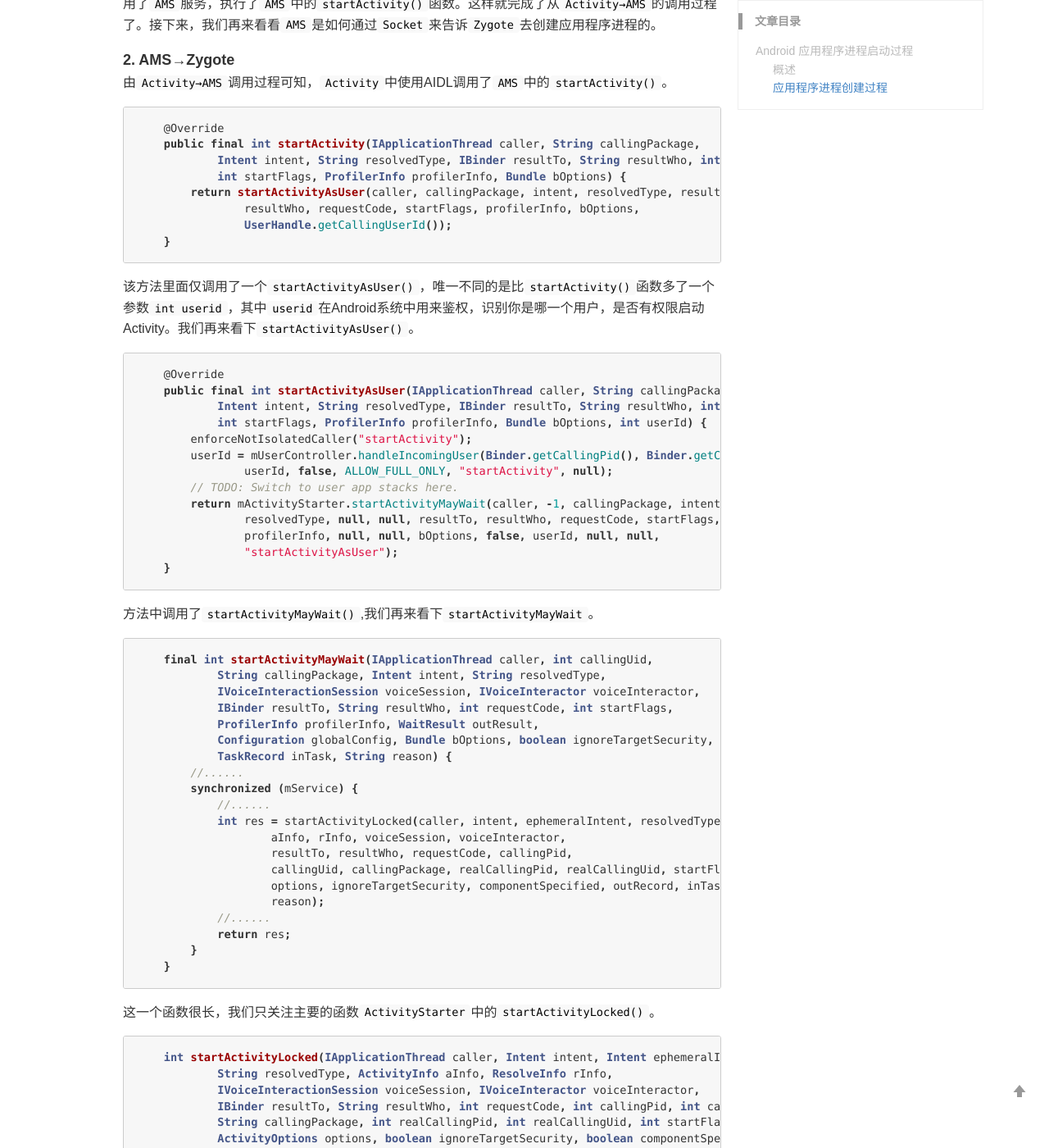
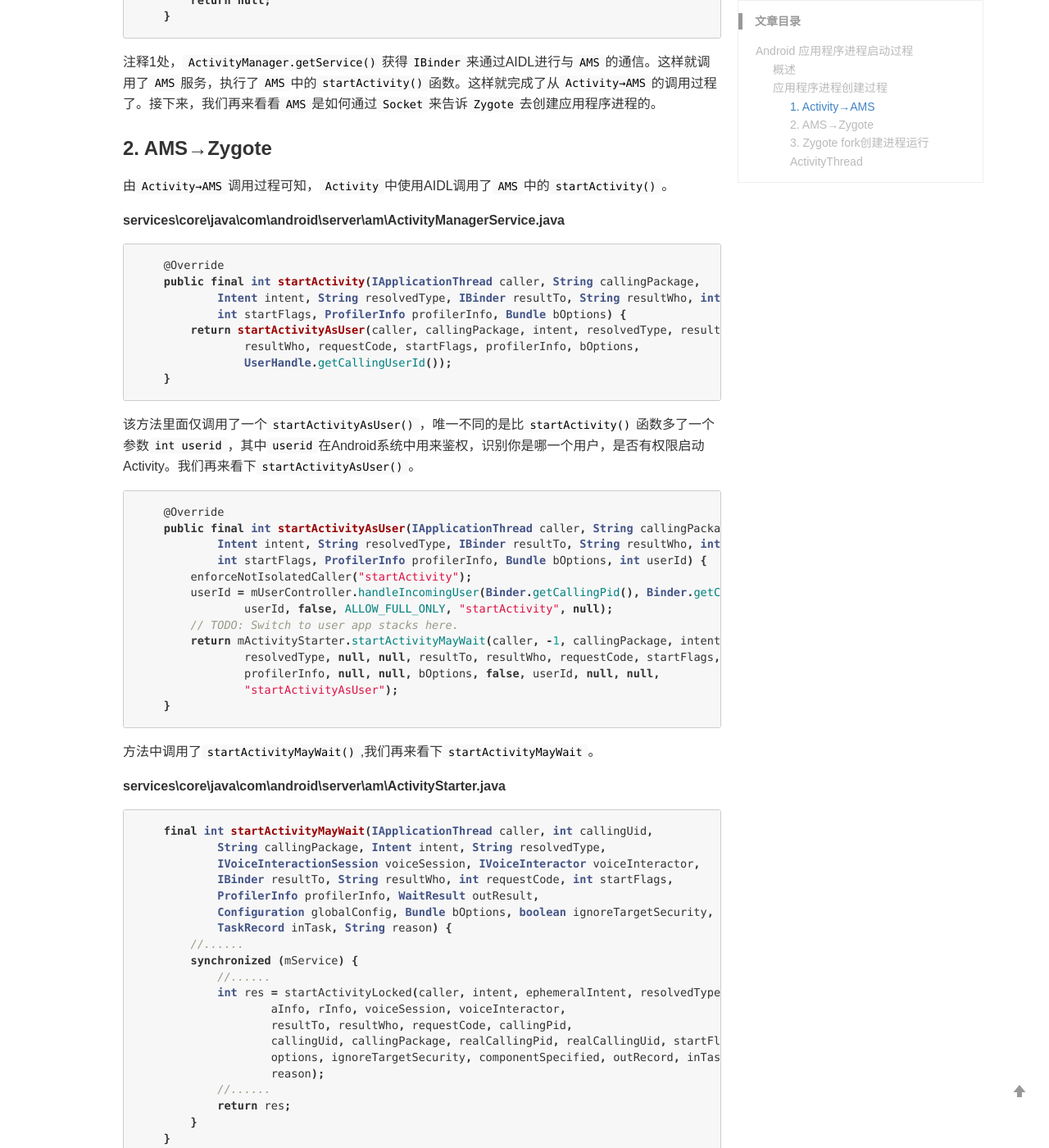
Before and after one commit to PeterXiaosa/PeterXiaosa.github.io, a Jekyll site: the page built from _posts/2020-03-30-Android应用程序进程启动过程.md, in a window 1280 px wide and 1400 px high, scrolled down 2445 px. Shown: the whole window at 82% size. Built offline with Jekyll 4.4.1, drawn with Linux system fonts in a browser that asks for light colours; comment, search, counter and statistics services are not loaded; some of the changed text lies outside the part shown.

Commit message:
添加各个.java文件路径。

````diff
--- a/_posts/2020-03-30-Android应用程序进程启动过程.md
+++ b/_posts/2020-03-30-Android应用程序进程启动过程.md
@@ -15,8 +15,10 @@
 
 ## 应用程序进程创建过程
 
-**<font size=4>1. Activity→AMS</font>**
+### 1. Activity→AMS
+<!-- **<font size=4>1. Activity→AMS</font>**   -->
 首先看一下`Activity.java`中的`startActivity`函数源码。
+**core\java\android\app\Activity.java**
 ``` java
     @Override
     public void startActivity(Intent intent, @Nullable Bundle options) {
@@ -73,6 +75,7 @@
 ```
 注释都放在代码语句上一行。首先我们来看下注释1处的if判断。由于我们启动应用程序是进入App的第一步，所以我们没有父Activity，也即`mParent`为null。这时进入到注释2处。调用`Instrumentation`类中的`execStartActivity()`方法来启动Activity的，`Instrumentation`类主要用来监控应用程序和系统交互。我们来看下`execStartActivity()`方法。
 
+**core\java\android\app\Instrumentation.java**
 ``` java
 public ActivityResult execStartActivity(
             Context who, IBinder contextThread, IBinder token, Activity target,
@@ -97,9 +100,11 @@
 ```
 注释1处，`ActivityManager.getService()`获得`IBinder`来通过AIDL进行与`AMS`的通信。这样就调用了`AMS`服务，执行了`AMS`中的`startActivity()`函数。这样就完成了从`Activity→AMS`的调用过程了。接下来，我们再来看看`AMS`是如何通过`Socket`来告诉`Zygote`去创建应用程序进程的。
 
-**<font size=4>2. AMS→Zygote</font>**
+### 2. AMS→Zygote
+<!-- **<font size=4>2. AMS→Zygote</font>**   -->
 由`Activity→AMS`调用过程可知，`Activity`中使用AIDL调用了`AMS`中的`startActivity()`。
 
+**services\core\java\com\android\server\am\ActivityManagerService.java**
 ```java
     @Override
     public final int startActivity(IApplicationThread caller, String callingPackage,
@@ -130,6 +135,7 @@
 
 方法中调用了`startActivityMayWait()`,我们再来看下`startActivityMayWait`。
 
+**services\core\java\com\android\server\am\ActivityStarter.java**
 ``` java
     final int startActivityMayWait(IApplicationThread caller, int callingUid,
             String callingPackage, Intent intent, String resolvedType,
@@ -281,6 +287,7 @@
 
 这个函数也很长，我们只看几个对我们流程重要的函数。注释1处，`setInitialState()`函数将我们传入的`doResume`赋值给`mDoResume`，也即`mDoResume`值为true。由于我们通过Launcher启动Activity，所以我们的flag为`FLAG_ACTIVITY_NEW_TASK`，所以会进入到注释2处。`setTaskFromReuseOrCreateNewTask()`方法会为我们构建一个ActivityStack赋值给`mTargetStack`。接着根据if条件进入注释3处`ActivityStackSuperior.java`的`resumeFocusedStackTopActivityLocked()`方法中。该方法中仅调用了它的重载函数，我们直接来看下它的重载函数。
 
+**services\core\java\com\android\server\am\ActivityStackSupervisor.java**
 ``` java
     boolean resumeFocusedStackTopActivityLocked(
             ActivityStack targetStack, ActivityRecord target, ActivityOptions targetOptions) {
@@ -309,6 +316,7 @@
 
 注释1处，获取要启动的Activity所在栈顶部处于不是停止状态的ActivityRecord。对于将要启动的Activity，if条件满足进入到注释2处。进入到`ActivityStack.java`的`resumeTopActivityUncheckedLocked()`方法中。
 
+**services\core\java\com\android\server\am\ActivityStack.java**
 ``` java
     boolean resumeTopActivityUncheckedLocked(ActivityRecord prev, ActivityOptions options) {
         if (mStackSupervisor.inResumeTopActivity) {
@@ -371,6 +379,7 @@
 ```
 `ActivityRecord.java`中的`app`ProcessRecord类型。因为应用通过Launcher启动，还没有创建进程。所以自然而然会进入注释2处`ActivityStackSupervisor.java`中的方法`startSpecificActivityLocked`。
 
+**services\core\java\com\android\server\am\ActivityStackSupervisor.java**
 ``` java
     void startSpecificActivityLocked(ActivityRecord r,
             boolean andResume, boolean checkConfig) {
@@ -390,6 +399,7 @@
 
 该方法中通过ActivityRecord中的信息获取Activity所需要的进程。此时还未创建，所以会调用AMS的`startProcessLocked()`。我们接着返回AMS看一下。
 
+**services\core\java\com\android\server\am\ActivityManagerService.java**
 ``` java
     final ProcessRecord startProcessLocked(String processName,
             ApplicationInfo info, boolean knownToBeDead, int intentFlags,
@@ -501,6 +511,7 @@
 ```
 这个重载函数很长，我们只看几个关键的地方。注释1处，由于正常模式下处于非调试状态，所以方法变量`invokeWith`为null。注释2处，我们由之前的调用可知传入的`entryPoint`为null,所以entryPoint为`ActivityThread`，并且由于我们是启动Activity所以必然会走到注释3处。调用静态方法`Process.start()`来开启进程。我们再顺着调用链看下这个传入了`invokeWith`为null的方法。
 
+**core\java\android\os\Process.java**
 ``` java
     public static final ProcessStartResult start(final String processClass,
                                   final String niceName,
@@ -520,6 +531,7 @@
 ```
 `Process.java`中的`start()`方法调用了`ZygoteProcess`对象中的start()方法。这里我们先记住一下这个`zygoteProcess`对象。之后我们会讨论到它是如何构造的。那么接下来我们再来看`ZygoteProcess`类中的`start()`方法。
 
+**core\java\android\os\ZygoteProcess.java**
 ``` java
     public static final ProcessStartResult start(final String processClass,
                                   final String niceName,
@@ -539,6 +551,7 @@
 ```
 里面只调用了`zygoteProcess.start()`方法，并且将值为`ActivityThread`的`processClass`传入。`start()`方法只调用了`ZygoteProcess.java`中的`startViaZygote()`。
 
+**core\java\android\os\ZygoteProcess.java**
 ``` java
     /**
      * Starts a new process via the zygote mechanism.
@@ -778,10 +791,12 @@
 ```
 在注释1处，将进程信息通过Socket通信传递给Zygote进程。然后在注释2处会返回子进程的pid。如果失败，则返回-1。那么到这里就完成了AMS→Zygyote，AMS向Zygote请求创建进程的所有工作。接下来就是Zygote进程中接收到AMS的请求并处理的过程了。
 
-**<font size=4>3. Zygote fork创建进程运行ActivityThread</font>**
+### 3. Zygote fork创建进程运行ActivityThread
+<!-- **<font size=4>3. Zygote fork创建进程运行ActivityThread</font>**   -->
 
 在之前的文章中，我们介绍过[Android系统启动流程](https://peterxiaosa.github.io/2019/09/09/Android%E7%B3%BB%E7%BB%9F%E5%90%AF%E5%8A%A8%E6%B5%81%E7%A8%8B/)，在其中我们介绍过Zygote进程做的三件事情，1.预加载类和资源。2.fork SystemServer进程。3. 创建Socket等待AMS请求。我们再来回顾一下。`ZygoteInit.java`中的`main()`方法。
 
+**core\java\com\android\internal\os\ZygoteInit.java**
 ``` java
 public static void main(String argv[]) {
 
@@ -836,7 +851,7 @@
 
 Zygote进程做的3件事分别在三个注释中，这里我们只看和AMS交互的注释3的`runSelectLoop()`方法。
 
-**Process.java**
+**services\core\java\com\android\server\am\ActivityManagerService.java**
 
 ``` java
 Runnable runSelectLoop(String abiList) {
@@ -890,6 +905,7 @@
 ```
 当AMS请求过来的时候，会执行到注释1的代码。调用`processOneCommand()`方法。
 
+**core\java\com\android\internal\os\ZygoteConnection.java**
 ``` java
 Runnable processOneCommand(ZygoteServer zygoteServer) {
         // ...
@@ -1012,6 +1026,7 @@
 
 说完了Zygote fork子进程之后子进程的执行流程，我们再来返回看下父进程也就是Zygote进程fork子进程之后的流程。我们返回到之前的方法`processOneCommand()`。
 
+**core\java\com\android\internal\os\ZygoteConnection.java**
 ``` java
 Runnable processOneCommand(ZygoteServer zygoteServer) {
         // ...
@@ -1044,6 +1059,7 @@
 
 注释3处是我们刚刚分析的子进程的执行流程，注释4则是Zygote进程的执行流程。这里执行了`handleParentProc()`方法处理后续的一些事情，我们这里关注的是返回值，直接return null到ZygoteServer的`runSelectLoop()`回去了。
 
+**core\java\com\android\internal\os\ZygoteServer.java**
 ``` java
     Runnable runSelectLoop(String abiList) {
         // ...
````
Also changed, not shown: other parts of _posts/2020-03-30-Android应用程序进程启动过程.md (+0 -2 lines).
